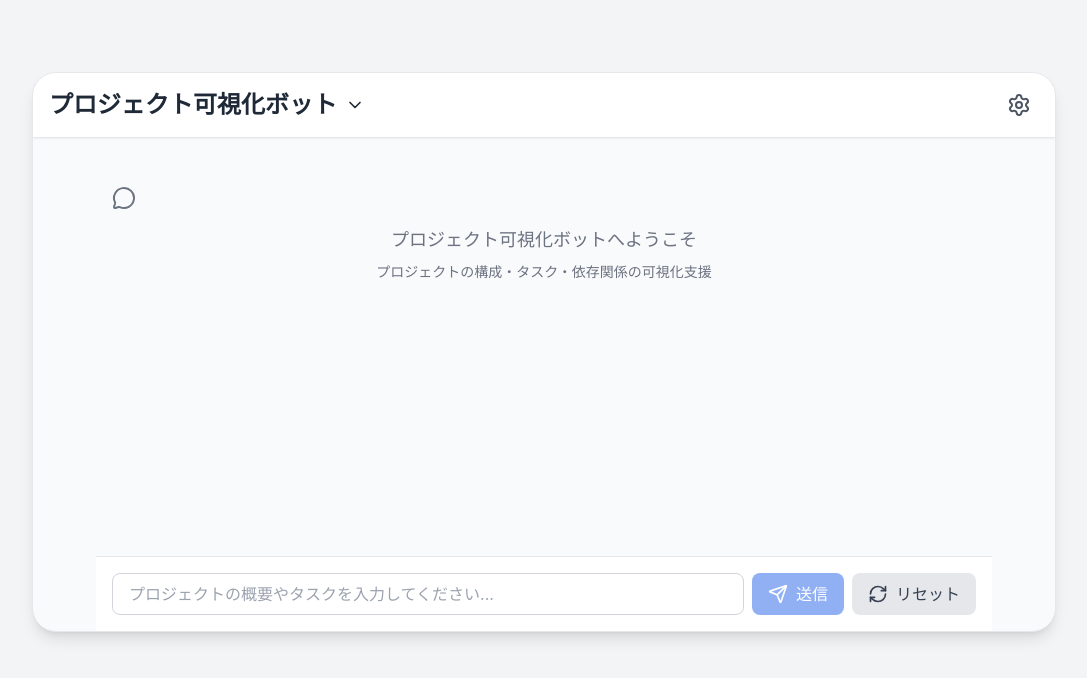
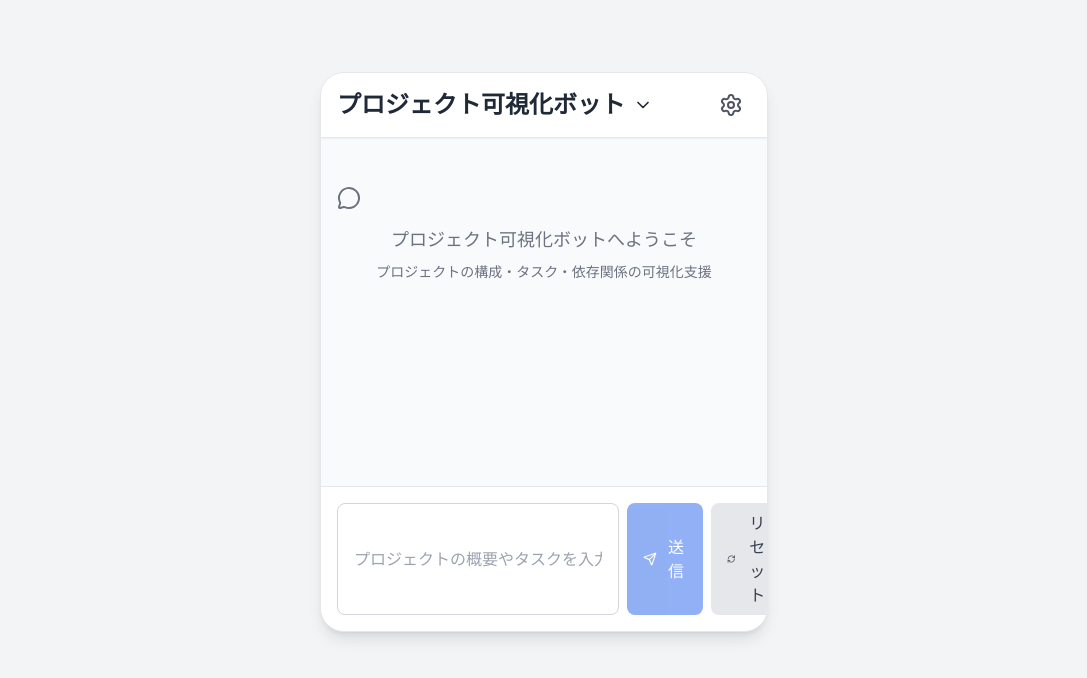
Before and after one commit to ai776/project-visualization-bot, a Next.js app: page /multi-bot in a window 1280 px wide. Shown: the top 678 px of the page, without its empty margins (96-1183 px from the left). Built offline with nearby package versions, Linux system fonts and the light colour scheme.

Commit message:
Update chatbot components
- Modified ChatBot.tsx component
- Updated MultiBotSelector.tsx component

```diff
--- a/src/components/ChatBot.tsx
+++ b/src/components/ChatBot.tsx
@@ -212,7 +212,7 @@ export default function ChatBot() {
   }
 
   return (
-    <div className="flex flex-col w-full max-w-4xl mx-auto bg-gray-100 md:bg-white relative min-h-[520px] md:h-[70vh] md:max-h-[70vh] md:rounded-3xl md:shadow-lg md:border md:border-gray-200 overflow-hidden">
+    <div className="flex flex-col w-full max-w-md mx-auto bg-gray-100 md:bg-white relative min-h-[520px] md:h-[70vh] md:max-h-[70vh] md:rounded-3xl md:shadow-lg md:border md:border-gray-200 overflow-hidden">
       {/* ヘッダー */}
       <div className="bg-line-blue text-white p-4 flex items-center justify-between shadow-md z-20 relative">
         <div className="flex items-center">
--- a/src/components/MultiBotSelector.tsx
+++ b/src/components/MultiBotSelector.tsx
@@ -256,10 +256,10 @@ export default function MultiBotSelector() {
   }
 
   return (
-    <div className="flex flex-col h-screen md:h-[70vh] md:max-h-[70vh] md:min-h-[560px] bg-gray-50 w-full md:max-w-5xl md:mx-auto md:my-8 md:rounded-3xl md:border md:border-gray-200 md:shadow-lg md:overflow-hidden">
+    <div className="flex flex-col h-screen md:h-[70vh] md:max-h-[70vh] md:min-h-[560px] bg-gray-50 w-full md:max-w-md md:mx-auto md:my-8 md:rounded-3xl md:border md:border-gray-200 md:shadow-lg md:overflow-hidden">
       {/* ヘッダー：ボット選択 */}
       <div className="bg-white shadow-sm border-b">
-        <div className="max-w-6xl mx-auto px-4 py-3">
+        <div className="max-w-md mx-auto px-4 py-3 w-full">
           <div className="flex items-center justify-between">
             <button
               onClick={() => setIsBotSelectorOpen(!isBotSelectorOpen)}
@@ -319,7 +319,7 @@ export default function MultiBotSelector() {
 
       {/* チャットエリア */}
       <div className="flex-1 overflow-hidden">
-        <div className="max-w-4xl mx-auto h-full flex flex-col">
+        <div className="w-full h-full flex flex-col">
           {/* メッセージ表示エリア */}
           <div className="flex-1 overflow-y-auto p-4 space-y-4">
             {filteredMessages.length === 0 && (
@@ -353,7 +353,7 @@ export default function MultiBotSelector() {
 
           {/* 入力エリア */}
           <div className="border-t bg-white p-4">
-            <div className="max-w-4xl mx-auto">
+            <div className="w-full">
               <div className="flex gap-2">
                 <input
                   type="text"
```
